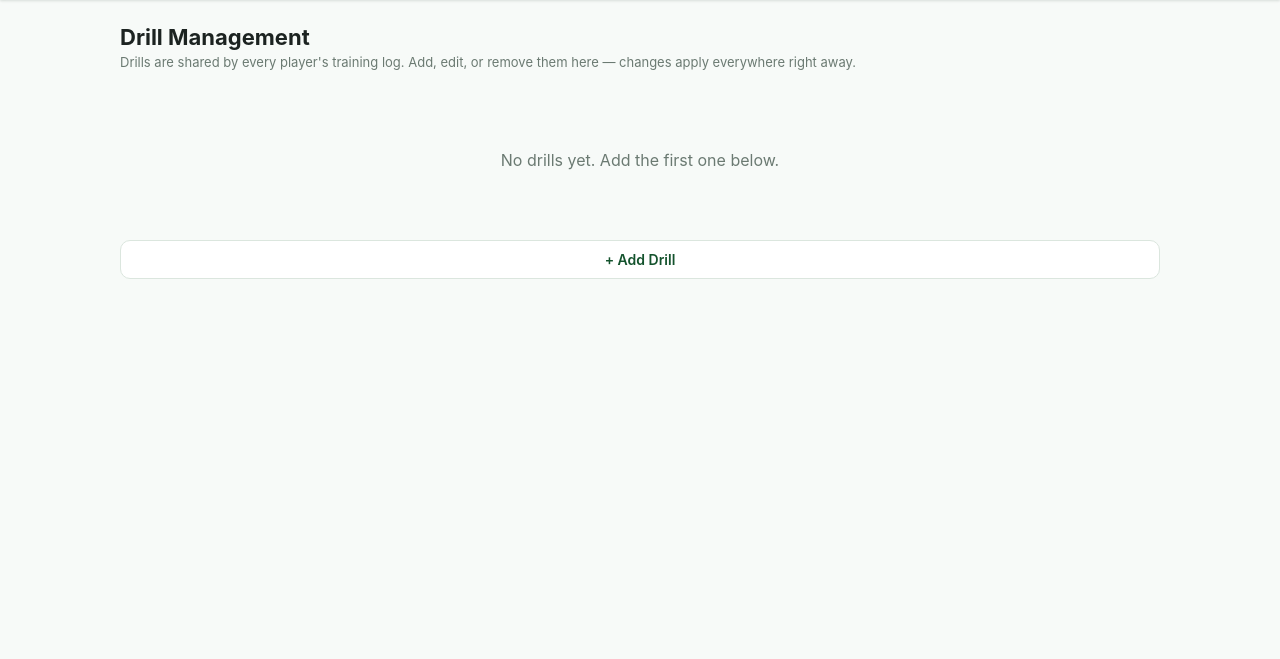
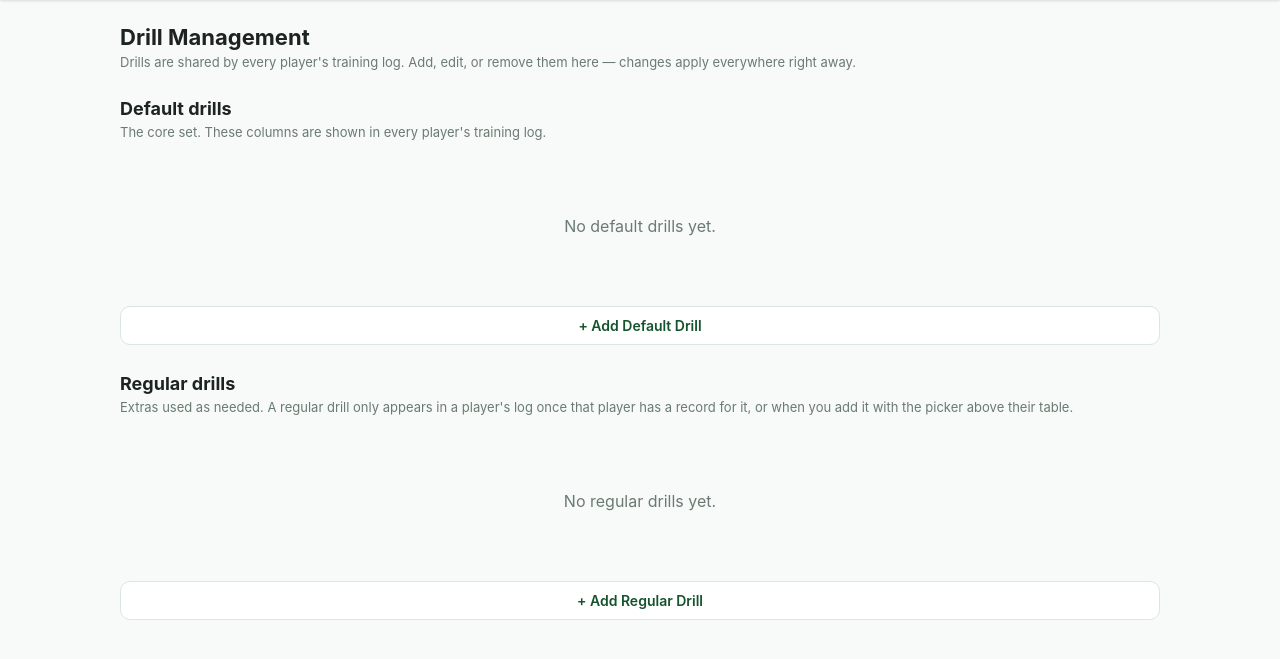
Before and after one commit to kjgolf0716-star/Golfdata, a FastAPI app: page /drills in a window 1280 px wide. Shown: the part 66-725 px from the top of the page. Run offline with FastAPI, Linux system fonts and the light colour scheme; the visitor is signed in with stand-in values (Sample User, id 1); data that the repository does not hold is empty; parts of the project's set-up code (start-up, migrations or seed data) failed here and were passed over.

Commit message:
Split drills into default and regular
Default drills are the core set shown for every player. Regular drills
only appear in a player's log once that player has a record for them, or
when added from a picker above the table. Drill management has separate
Default and Regular sections with Make regular / Make default buttons.
D3's drills added after the original 8 become regular; everything else
stays default. Perfect Session now requires only the default drills.

Co-Authored-By: Claude Sonnet 5.5 <noreply@anthropic.com>

```diff
--- a/gamify.py
+++ b/gamify.py
@@ -154,8 +154,12 @@ def _week_streaks(session_dates):
     return current, longest
 
 
-def compute_player_stats(entries, num_drills, level_override=None):
-    """entries: iterable of dicts with entry_date, drill_id, value."""
+def compute_player_stats(entries, num_drills, level_override=None, required_drill_ids=None):
+    """entries: iterable of dicts with entry_date, drill_id, value.
+
+    required_drill_ids: when given, a session is "perfect" once every one of
+    these (the club's default drills) is filled; optional regular drills never
+    block it. Otherwise falls back to "filled at least num_drills drills"."""
     sessions = {}
     for e in entries:
         value = (e.get("value") or "").strip() if isinstance(e, dict) else ""
@@ -163,16 +167,19 @@ def compute_player_stats(entries, num_drills, level_override=None):
             continue
         sessions.setdefault(e["entry_date"], set()).add(e["drill_id"])
 
+    def is_perfect(drill_ids):
+        if required_drill_ids is not None:
+            return bool(required_drill_ids) and set(required_drill_ids) <= drill_ids
+        return num_drills > 0 and len(drill_ids) >= num_drills
+
     total_sessions = len(sessions)
     total_filled = sum(len(v) for v in sessions.values())
-    perfect_sessions = sum(
-        1 for v in sessions.values() if num_drills > 0 and len(v) >= num_drills
-    )
+    perfect_sessions = sum(1 for v in sessions.values() if is_perfect(v))
 
     xp = 0
     for drill_ids in sessions.values():
         xp += SESSION_BASE_XP + PER_DRILL_XP * len(drill_ids)
-        if num_drills > 0 and len(drill_ids) >= num_drills:
+        if is_perfect(drill_ids):
             xp += PERFECT_SESSION_BONUS
 
     current_streak, longest_streak = _week_streaks(sessions.keys())
--- a/main.py
+++ b/main.py
@@ -105,6 +105,7 @@ class ClassIn(BaseModel):
 class DrillIn(BaseModel):
     name: str
     description: str = ""
+    is_default: bool | None = None  # None = leave unchanged (update) / default (create)
 
 
 class DrillReorder(BaseModel):
@@ -304,6 +305,9 @@ def list_players(request: Request, _=Depends(require_coach)):
         all_quests = conn.query("SELECT id, target, level_index FROM quests WHERE club_id=?", (club_id,))
         all_progress = conn.query("SELECT player_id, quest_id, current FROM quest_progress")
         club_row = conn.query_one("SELECT gamified FROM clubs WHERE id=?", (club_id,))
+        default_ids = {
+            r["id"] for r in conn.query("SELECT id FROM drills WHERE club_id=? AND is_default=1", (club_id,))
+        }
     gamified = bool(club_row["gamified"]) if club_row else True
 
     by_player = {}
@@ -320,7 +324,8 @@ def list_players(request: Request, _=Depends(require_coach)):
 
     for row in rows:
         stats = gamify.compute_player_stats(
-            by_player.get(row["id"], []), num_drills, row.get("level_override")
+            by_player.get(row["id"], []), num_drills, row.get("level_override"),
+            required_drill_ids=default_ids,
         )
         row["xp"] = stats["xp"]
         row["level_index"] = stats["level_index"]
@@ -372,8 +377,11 @@ def get_player_stats(player_id: int):
         )
         player_club = player_row["club_id"] if player_row else 1
         num_drills = conn.query_one("SELECT COUNT(*) c FROM drills WHERE club_id=?", (player_club,))["c"]
+        default_ids = {
+            r["id"] for r in conn.query("SELECT id FROM drills WHERE club_id=? AND is_default=1", (player_club,))
+        }
     level_override = player_row["level_override"] if player_row else None
-    return gamify.compute_player_stats(entries, num_drills, level_override)
+    return gamify.compute_player_stats(entries, num_drills, level_override, required_drill_ids=default_ids)
 
 
 AVATAR_BG_CHOICES = {
@@ -529,6 +537,8 @@ def list_drills(request: Request, club_id: int | None = None):
         rows = conn.query(
             "SELECT * FROM drills WHERE club_id=? ORDER BY sort_order, id", (_resolve_club(request, club_id),)
         )
+    for r in rows:
+        r["is_default"] = bool(r["is_default"])
     return rows
 
 
@@ -537,8 +547,9 @@ def create_drill(drill: DrillIn, request: Request, _=Depends(require_coach)):
     with get_conn() as conn:
         max_order = conn.query_one("SELECT COALESCE(MAX(sort_order), 0) m FROM drills")["m"]
         cur = conn.exec(
-            "INSERT INTO drills (name, description, sort_order, club_id) VALUES (?, ?, ?, ?)",
-            (drill.name.strip(), drill.description.strip(), max_order + 1, _session_club(request)),
+            "INSERT INTO drills (name, description, sort_order, club_id, is_default) VALUES (?, ?, ?, ?, ?)",
+            (drill.name.strip(), drill.description.strip(), max_order + 1, _session_club(request),
+             0 if drill.is_default is False else 1),
         )
         new_id = cur.lastrowid
     return {"id": new_id}
@@ -551,6 +562,8 @@ def update_drill(drill_id: int, drill: DrillIn, _=Depends(require_coach)):
             "UPDATE drills SET name=?, description=? WHERE id=?",
             (drill.name.strip(), drill.description.strip(), drill_id),
         )
+        if drill.is_default is not None:
+            conn.exec("UPDATE drills SET is_default=? WHERE id=?", (1 if drill.is_default else 0, drill_id))
     return {"ok": True}
 
 
--- a/static/drills.js
+++ b/static/drills.js
@@ -6,22 +6,47 @@ async function init() {
   render();
 }
 
+function sectionHtml(title, hint, list, kind) {
+  return `
+    <section class="drill-section">
+      <div class="drill-section-head">
+        <h2>${title}</h2>
+        <p>${hint}</p>
+      </div>
+      <div class="quest-manager-list">
+        ${
+          list.length > 0
+            ? list.map((d) => drillRowHtml(d)).join("")
+            : `<div class="empty-state">No ${kind} drills yet.</div>`
+        }
+      </div>
+      <button class="btn-secondary" data-add-drill="${kind}" style="margin-top:10px;width:100%;">+ Add ${kind === "default" ? "Default" : "Regular"} Drill</button>
+    </section>`;
+}
+
 function render() {
   const container = document.getElementById("drillManagerBody");
-  container.innerHTML = `
-    <div class="quest-manager-list" id="drillManagerList">
-      ${
-        drills.length > 0
-          ? drills.map((d) => drillRowHtml(d)).join("")
-          : `<div class="empty-state">No drills yet. Add the first one below.</div>`
-      }
-    </div>
-    <button class="btn-secondary" id="addDrillBtn" style="margin-top:10px;width:100%;">+ Add Drill</button>
-  `;
+  const defaults = drills.filter((d) => d.is_default !== false);
+  const regulars = drills.filter((d) => d.is_default === false);
+  container.innerHTML =
+    sectionHtml(
+      "Default drills",
+      "The core set. These columns are shown in every player's training log.",
+      defaults,
+      "default"
+    ) +
+    sectionHtml(
+      "Regular drills",
+      "Extras used as needed. A regular drill only appears in a player's log once that player has a record for it, or when you add it with the picker above their table.",
+      regulars,
+      "regular"
+    );
 
   attachRowListeners();
   setupAutosize();
-  document.getElementById("addDrillBtn").addEventListener("click", onAdd);
+  document.querySelectorAll("[data-add-drill]").forEach((btn) => {
+    btn.addEventListener("click", () => onAdd(btn.dataset.addDrill === "default"));
+  });
 }
 
 // Grow each box to fit its text so long names/descriptions are fully readable
@@ -58,7 +83,10 @@ function drillRowHtml(d) {
         <textarea class="drill-name-input" rows="1" placeholder="Drill name">${escapeHtml(d.name)}</textarea>
         <textarea class="drill-desc-input" rows="2" placeholder="Description (measurement method, scoring rules, etc.)">${escapeHtml(d.description || "")}</textarea>
       </div>
-      <button class="btn-icon btn-danger" data-drill-delete="${d.id}">Delete</button>
+      <div class="drill-row-actions">
+        <button class="btn-icon btn-secondary" data-drill-move="${d.id}">${d.is_default !== false ? "Make regular" : "Make default"}</button>
+        <button class="btn-icon btn-danger" data-drill-delete="${d.id}">Delete</button>
+      </div>
     </div>`;
 }
 
@@ -83,6 +111,22 @@ function attachRowListeners() {
     descInput.addEventListener("change", save);
   });
 
+  document.querySelectorAll("[data-drill-move]").forEach((btn) => {
+    btn.addEventListener("click", async () => {
+      const id = Number(btn.dataset.drillMove);
+      const d = drills.find((x) => x.id === id);
+      if (!d) return;
+      const makeDefault = d.is_default === false;
+      await fetch(`/api/drills/${id}`, {
+        method: "PUT",
+        headers: { "Content-Type": "application/json" },
+        body: JSON.stringify({ name: d.name, description: d.description || "", is_default: makeDefault }),
+      });
+      d.is_default = makeDefault;
+      render();
+    });
+  });
+
   document.querySelectorAll("[data-drill-delete]").forEach((btn) => {
     btn.addEventListener("click", async () => {
       const id = Number(btn.dataset.drillDelete);
@@ -95,14 +139,14 @@ function attachRowListeners() {
   });
 }
 
-async function onAdd() {
+async function onAdd(isDefault) {
   const res = await fetch("/api/drills", {
     method: "POST",
     headers: { "Content-Type": "application/json" },
-    body: JSON.stringify({ name: "New Drill", description: "" }),
+    body: JSON.stringify({ name: "New Drill", description: "", is_default: isDefault }),
   });
   const data = await res.json();
-  drills.push({ id: data.id, name: "New Drill", description: "", sort_order: drills.length });
+  drills.push({ id: data.id, name: "New Drill", description: "", sort_order: drills.length, is_default: isDefault });
   render();
 }
 
--- a/static/style.css
+++ b/static/style.css
@@ -1638,3 +1638,14 @@ table.log-table thead th .drill-desc.expanded {
     flex: none;
   }
 }
+
+/* Default vs regular drills */
+.drill-section { margin-top: 28px; }
+.drill-section-head h2 { font-size: 18px; margin: 0 0 4px; }
+.drill-section-head p { color: var(--muted); font-size: 13px; margin: 0; line-height: 1.45; }
+.drill-row-actions { display: flex; gap: 8px; align-items: flex-start; flex-shrink: 0; }
+.drill-picker-bar { margin: 12px 0 0; }
+.drill-picker-bar select { max-width: 320px; width: 100%; }
+@media (max-width: 640px) {
+  .drill-manager-row .drill-row-actions { align-self: flex-end; }
+}
--- a/templates/player.html
+++ b/templates/player.html
@@ -44,6 +44,7 @@
 
   <div id="gamifyPanel" class="gamify-panel"></div>
 
+  <div id="drillPickerBar" class="drill-picker-bar hidden"></div>
   <div class="table-wrap">
     <table class="log-table" id="logTable">
       <thead>
```
Also changed, not shown: database.py (+9 -0 lines), static/player.js (+39 -4 lines).
